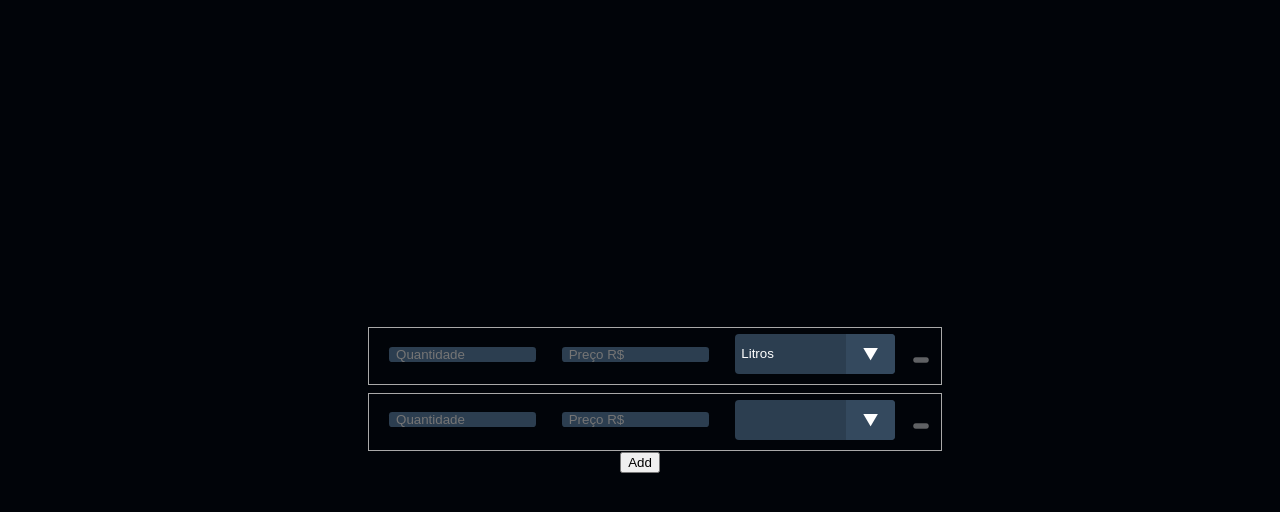
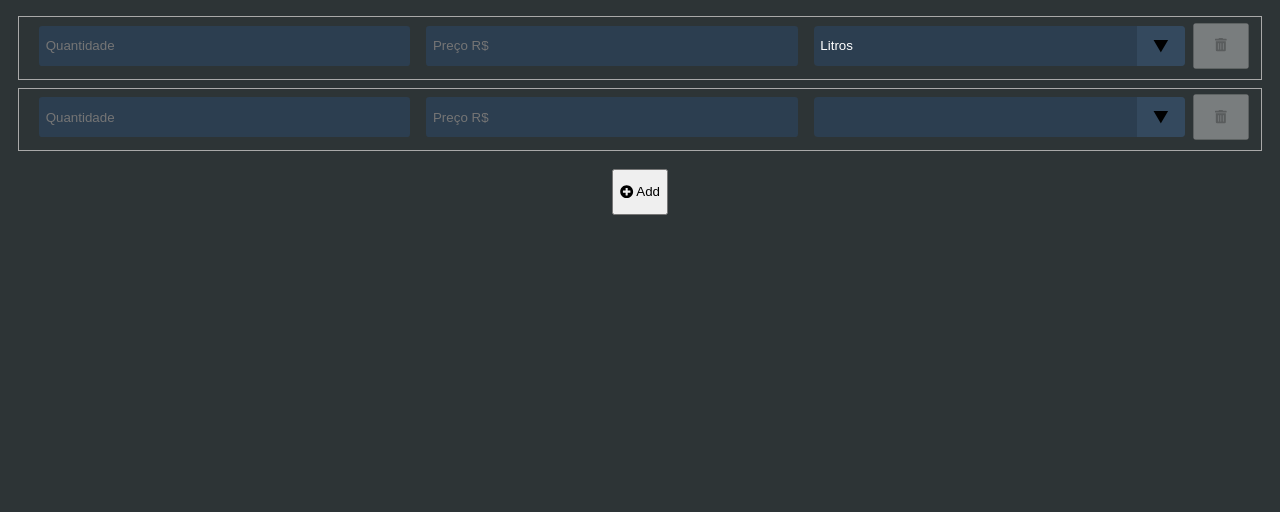
Before and after one commit to rafaelguinho/best-buy-calculator, a React (Create React App) app: page / in a window 1280 px wide. Shown: the top 512 px of the page. Built offline with nearby package versions, Linux system fonts and the light colour scheme.

Commit message:
Improved visual

```diff
--- a/src/App.css
+++ b/src/App.css
@@ -1,10 +1,5 @@
 .App {
-  text-align: center;
-}
-
-.App-logo {
-  height: 40vmin;
-  pointer-events: none;
+  padding: 1em;
 }
 
 @media (prefers-reduced-motion: no-preference) {
@@ -15,7 +10,6 @@
 
 fieldset{
   border: 1px solid darkgray;
-  width: 100%;
 }
 
 fieldset:last-of-type{
@@ -31,6 +25,7 @@ select, .input {
   -webkit-appearance: none;
   -moz-appearance: none;
   -ms-appearance: none;
+  min-height: 40px;
   appearance: none;
   outline: 0;
   box-shadow: none;
@@ -82,7 +77,21 @@ select, .input {
   color: #f39c12;
 }
 
-@media only screen and (max-width:375px){
+.button{
+  height: 40px;
+  min-width: 40px;
+}
+.button-container{
+  display: flex;
+  justify-content: center;
+  margin-top: .5em;
+}
+
+.Label-field{
+  width: 100%;
+}
+
+@media only screen and (max-width:414px){
   .button-container{
     display: flex;
     justify-content: center;
@@ -102,7 +111,14 @@ select, .input {
   }
 }
 
-@media only screen and (min-width:376px){
+@media only screen and (min-width:415px){
+  .button-container {
+    margin-top: 0;
+}
+.button-container.append{
+  margin-top: 1.1em;
+}
+
   .Label-field{
     margin: 0 .5em;
   }
@@ -122,9 +138,25 @@ select, .input {
   align-items: center;
 }
 
+.best-container{
+  display: flex;
+  justify-content: space-between;
+  margin: .5em 0;
+  font-size: 9pt;
+}
+
+.best-container > p{
+  margin: 0;
+  color: #ced6e0
+}
+
+.best-container > strong{
+  color: #f39c12;
+  font-size: 10pt;
+}
+
 .Label-field{
   display: flex;
-  flex-direction: column;
 }
 .App-header {
   background-color: #010409;
--- a/src/App.js
+++ b/src/App.js
@@ -5,9 +5,7 @@ import BestBuy from './calculator/BestBuy';
 function App() {
   return (
     <div className="App">
-      <header className="App-header">
         <BestBuy></BestBuy>
-      </header>
     </div>
   );
 }
--- a/src/calculator/BestBuy.jsx
+++ b/src/calculator/BestBuy.jsx
@@ -6,6 +6,7 @@ import reducer from "../reducers/bestBuyReducer";
 import initialState from "../state/initialState";
 import { units } from "../util/units";
 import BestBuyTooltipMessage from "../components/BestBuyTooltipMessage";
+import { faTrashAlt, faPlusCircle, faTrophy } from "@fortawesome/free-solid-svg-icons";
 import { FontAwesomeIcon } from '@fortawesome/react-fontawesome'
 
 function BestBuy() {
@@ -69,8 +70,10 @@ function BestBuy() {
 
         return (
           <fieldset name={field.id} key={field.id}>
-            <div className="form-fields">
-              {isTheBestBuy ? <span>Melhor</span> : <></>}
+
+            {isTheBestBuy ?
+              <div className="best-container">
+                <strong><FontAwesomeIcon icon={faTrophy} size="1x" /> Melhor</strong>
 
                 <BestBuyTooltipMessage
                   isTheBestBuy={isTheBestBuy}
@@ -78,6 +81,10 @@ function BestBuy() {
                     state.moreFavourableProduct?.mostFavourable
                   }
                 />
+              </div>
+              : <></>}
+
+            <div className="form-fields">
 
               <input
                 type="hidden"
@@ -153,27 +160,32 @@ function BestBuy() {
 
               <div className="button-container">
                 <button
+                  className='button'
                   type="button"
                   disabled={index <= 1}
                   onClick={() => {
                     remove(index);
+                    console.log(index);
+                    console.log(fields);
                   }}
                 >
-                  <FontAwesomeIcon icon="times" />
+
+                  <FontAwesomeIcon icon={faTrashAlt} size="1x" />
                 </button>
               </div>
             </div>
           </fieldset>
         );
       })}
-      <div className="button-container">
+      <div className="button-container append">
         <button
           type="button"
+          className="button"
           onClick={() => {
             append({});
           }}
         >
-          Add
+          <FontAwesomeIcon icon={faPlusCircle} size="1x" /> Add
         </button>
       </div>
     </form>
--- a/src/components/BestBuyTooltipMessage.jsx
+++ b/src/components/BestBuyTooltipMessage.jsx
@@ -1,4 +1,6 @@
 import React, {useState, useEffect} from 'react';
+import { faInfoCircle } from "@fortawesome/free-solid-svg-icons";
+import { FontAwesomeIcon } from '@fortawesome/react-fontawesome'
 
 function BestBuyTooltipMessage({ isTheBestBuy, moreFavourableProduct }) {
 
@@ -18,7 +20,7 @@ function BestBuyTooltipMessage({ isTheBestBuy, moreFavourableProduct }) {
     },[isTheBestBuy, moreFavourableProduct]);
 
 
-    return (isTheBestBuy ? <span data-tooltip="Tooltip" aria-describedby="tooltipText" tabindex="0">{message}</span> : <></>)
+    return (isTheBestBuy ? <p><FontAwesomeIcon icon={faInfoCircle} /> {message}</p> : <></>)
 }
 
 export default BestBuyTooltipMessage;
--- a/src/index.css
+++ b/src/index.css
@@ -1,3 +1,9 @@
+* {
+  box-sizing: border-box;
+  }
+  *, *:before, *:after {
+    box-sizing: inherit;
+  }
 body {
   margin: 0;
   font-family: -apple-system, BlinkMacSystemFont, 'Segoe UI', 'Roboto', 'Oxygen',
@@ -5,6 +11,7 @@ body {
     sans-serif;
   -webkit-font-smoothing: antialiased;
   -moz-osx-font-smoothing: grayscale;
+  background-color: #2d3436;
 }
 
 code {
```
Also changed, not shown: 1 other file (tests, documents, lock files or other folders). Lines whose indentation alone changed are shown as unchanged.
